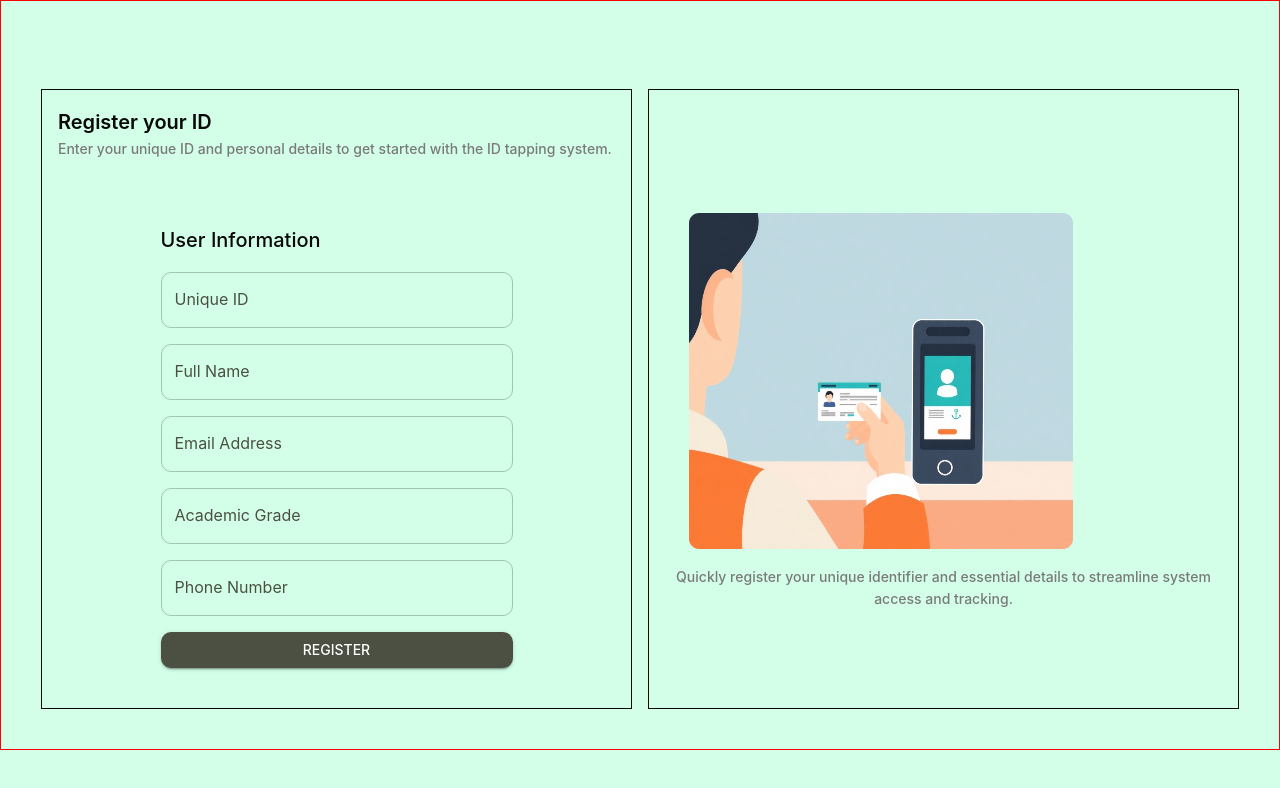
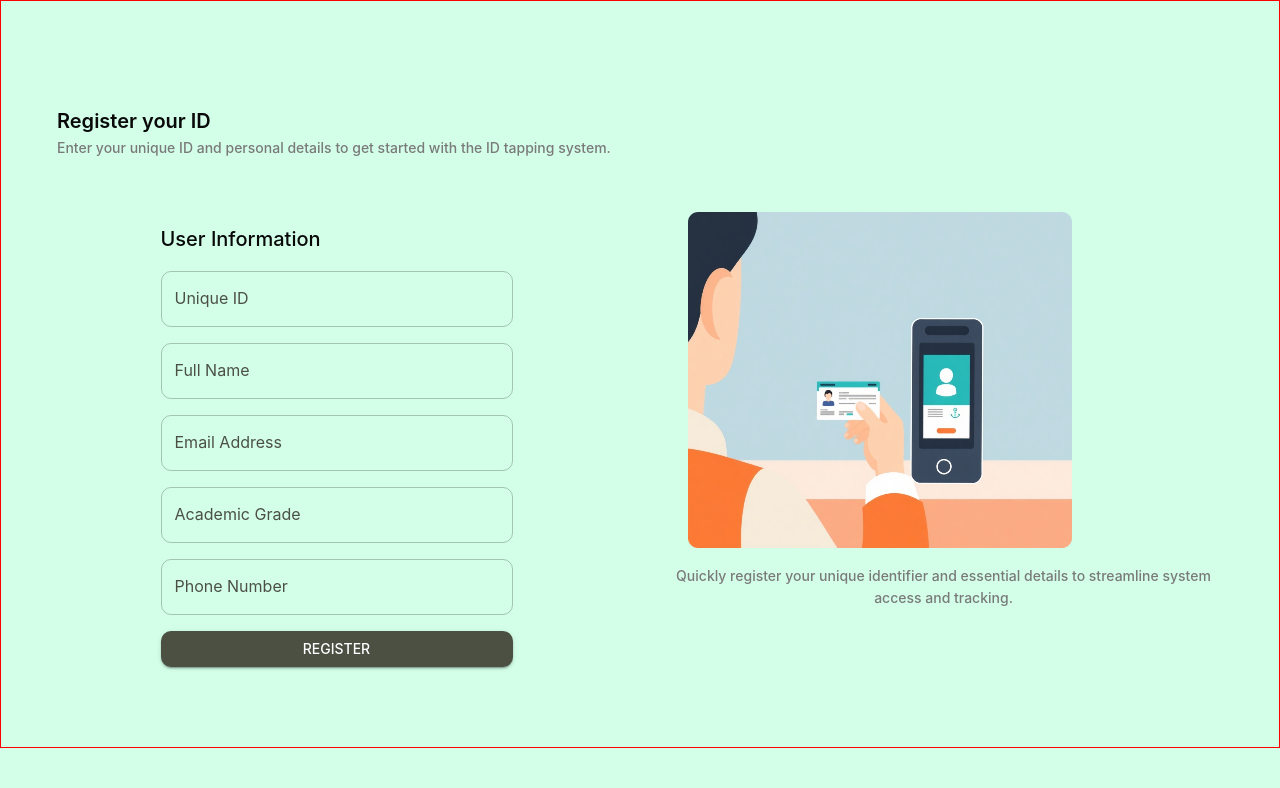
Before and after one commit to esamp001/id_tapping_system, a React (Create React App) app: page /register in a window 1280 px wide. Shown: the top 788 px of the page. Built offline with nearby package versions, Linux system fonts and the light colour scheme.

Commit message:
Auto commit: 10/27/2025, 3:59:30 PM

```diff
--- a/src/pages/Register.js
+++ b/src/pages/Register.js
@@ -8,7 +8,6 @@ const Register = () => {
             <Box sx={{ display: 'flex', flexWrap: 'wrap', p: 5, gap: 2, mt: 6 }}>
                 <Box
                     sx={{
-                        border: '1px solid',
                         flex: { xs: '1 1 100%', sm: '1 1 48%' },
                         minWidth: 200,
                         p: 2,
@@ -42,7 +41,6 @@ const Register = () => {
                 </Box>
                 <Box
                     sx={{
-                        border: '1px solid',
                         flex: { xs: '1 1 100%', sm: '1 1 48%' },
                         minWidth: 200,
                         p: 2,
```
